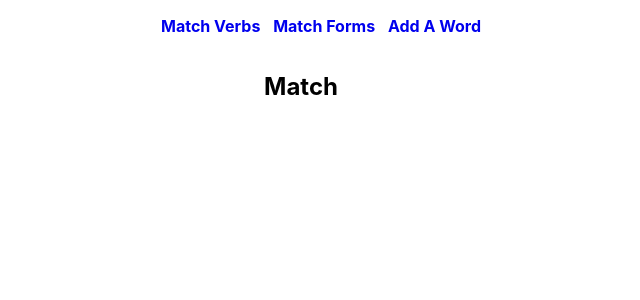
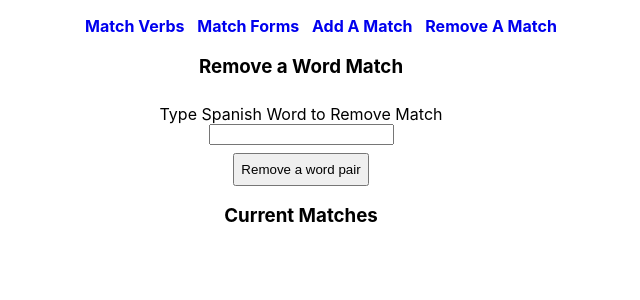
Before and after one commit to rmcguire6/fastcard, a React (Create React App) app: page /edit in a window 1280 px wide. Shown: the top 300 px of the page, without its empty margins (339-979 px from the left). Built offline with nearby package versions, Linux system fonts and the light colour scheme.

Commit message:
Add EditMatches

```diff
--- a/src/containers/App.js
+++ b/src/containers/App.js
@@ -1,6 +1,7 @@
 import React, { useEffect, useReducer } from 'react'
 import { BrowserRouter as Router, Link, Route, Switch } from 'react-router-dom'
 import AddMatches from './AddMatches'
+import EditMatches from './EditMatches'
 import Match from './Match'
 import VerbForm from '../containers/VerbForm'
 import matchesReducer from '../reducers/matches'
@@ -33,7 +34,10 @@ const App = () => {
                 <Link to='/match_forms' className='navlist--item'>Match Forms</Link>
               </li>
               <li>
-                <Link to='/add' className='navlist--item'>Add A Word</Link>
+                <Link to='/add' className='navlist--item'>Add A Match</Link>
+              </li>
+              <li>
+                <Link to='/edit' className='navlist--item'>Remove A Match</Link>
               </li>
             </ul>
           </nav>
@@ -43,6 +47,9 @@ const App = () => {
             </Route>
             <Route path='/add'>
               <AddMatches />
+            </Route>
+            <Route path='/edit'>
+              <EditMatches />
             </Route>
             <Route path='/'>
               <Match />
--- /dev/null
+++ b/src/containers/EditMatches.js
@@ -0,0 +1,38 @@
+import React, { useContext, useState } from 'react'
+import { useHistory } from 'react-router-dom'
+import MatchesContext from '../context/matches-context'
+import CurrentMatches from '../components/CurrentMatches'
+import '../App.css'
+
+const EditMatches = () => {
+  const { dispatch } = useContext(MatchesContext)
+  const [spanish, setSpanish] = useState('')
+  const history = useHistory()
+
+  const removeMatch = (e) => {
+    e.preventDefault()
+    dispatch(
+      {
+        type: 'REMOVE_MATCH',
+        spanish: spanish
+      })
+    history.push('/')
+  }
+
+  return (
+    <>
+      <h3>Remove a Word Match</h3>
+      <form onSubmit={removeMatch}>
+        <div className='form'>
+          <div className='form_input container'>
+            <label htmlFor='spanish'>Type Spanish Word to Remove Match</label>
+            <input name='spanish' value={spanish} onChange={(e) => setSpanish(e.target.value)} />
+          </div>
+        </div>
+        <button className='button'>Remove a word pair</button>
+      </form>
+      <CurrentMatches />
+    </>
+  )
+}
+export { EditMatches as default }
--- a/src/reducers/matches.js
+++ b/src/reducers/matches.js
@@ -11,6 +11,8 @@ const matchesReducer = (state, action) => {
           spanish: action.spanish
         }
       ]
+    case 'REMOVE_MATCH':
+      return state.filter((item) => item.spanish !== action.spanish)
     default:
       return state
   }
```
